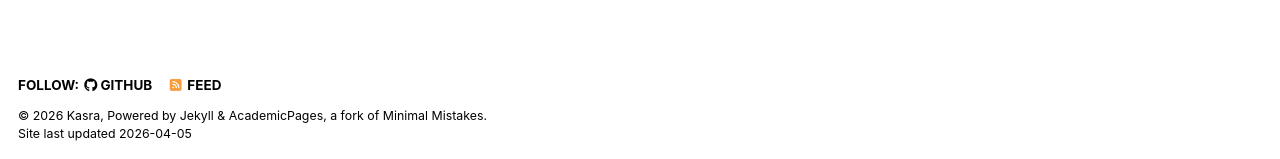
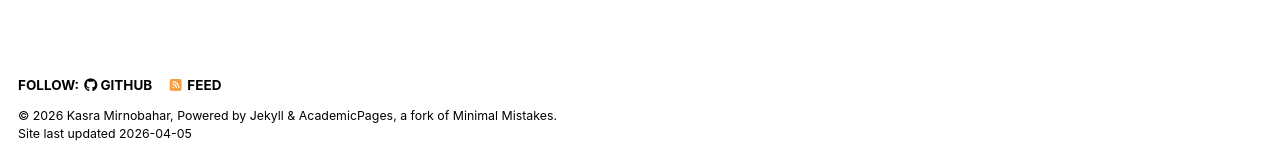
Before and after one commit to KasraMirnobahar/KasraMirnobahar.github.io, a Jekyll site: the page built from _pages/about.md, in a window 1280 px wide and 900 px high, scrolled down 671 px. Shown: the part 738-897 px from the top of the window. Built offline with Jekyll 4.4.1, drawn with Linux system fonts in a browser that asks for light colours; some web fonts are replaced; a script bundle is joined from its source files by our own code; library files that are not in the unit come from our copies.

Commit message:
Update _config.yml

```diff
--- a/_config.yml
+++ b/_config.yml
@@ -11,7 +11,7 @@ locale                   : "en-US"
 site_theme               : "mint" # The available themes options are "default", "air", "sunrise", "mint", "dirt" and "contrast"
 title                    : "Kasra Mirnobahar"
 title_separator          : "-"
-name                     : &name "Kasra"
+name                     : "Kasra Mirnobahar"
 description              : &description "Msc Behavioural Sciences"   # Update this with a general description of your site, this is the default if not overridden by a page
 url                      : https://kasramirnobahar.github.io # The base hostname & protocol for your site e.g. "https://[your GitHub username].github.io",
                                                            # or if you already have some other page hosted on Github then use "https://[your GitHub username].github.io/[Your Repo Name]"
```
